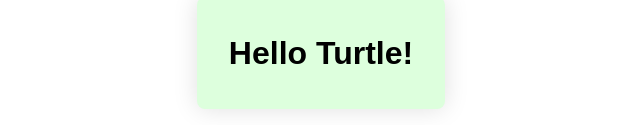
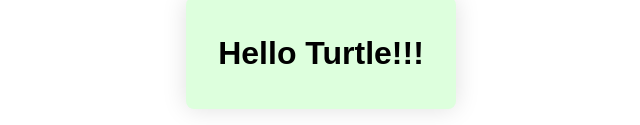
Before and after one commit to EZhuChan/setup, a plain HTML site: page index.html in a window 1280 px wide. Shown: the part 443-568 px from the top of the page, without its empty margins (319-959 px from the left). Drawn offline with Linux system fonts and the light colour scheme.

Commit message:
Added Text

```diff
--- a/index.html
+++ b/index.html
@@ -9,7 +9,7 @@
   <body>
     <img src="icon.png" alt="turtle">
     <div class="content">
-      <h1>Hello Turtle!</h1>
+      <h1>Hello Turtle!!!</h1>
     </div>
   </body>
 </html>
```
